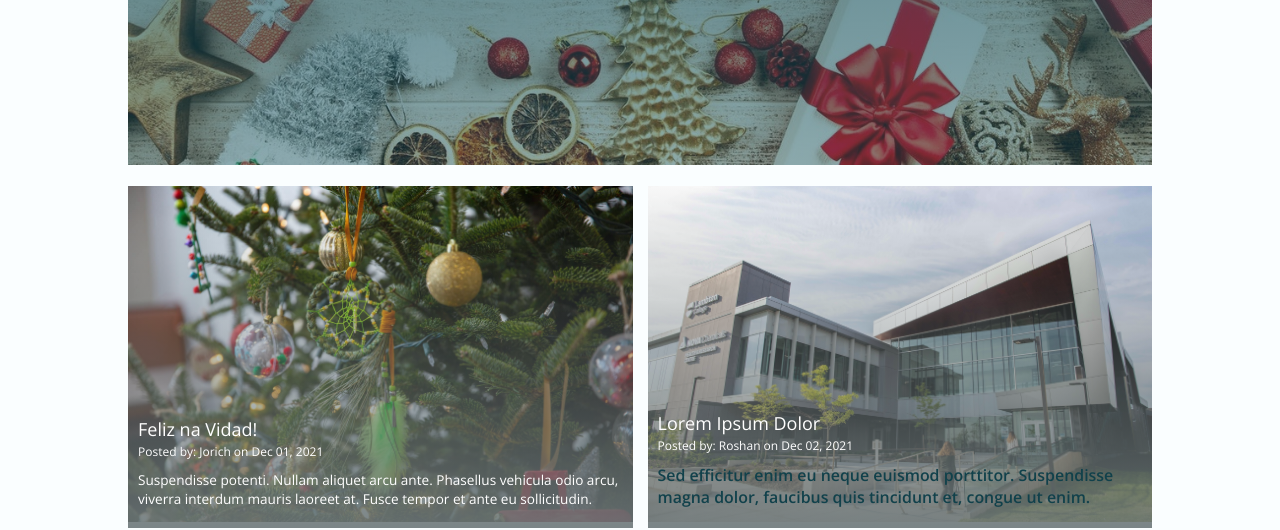
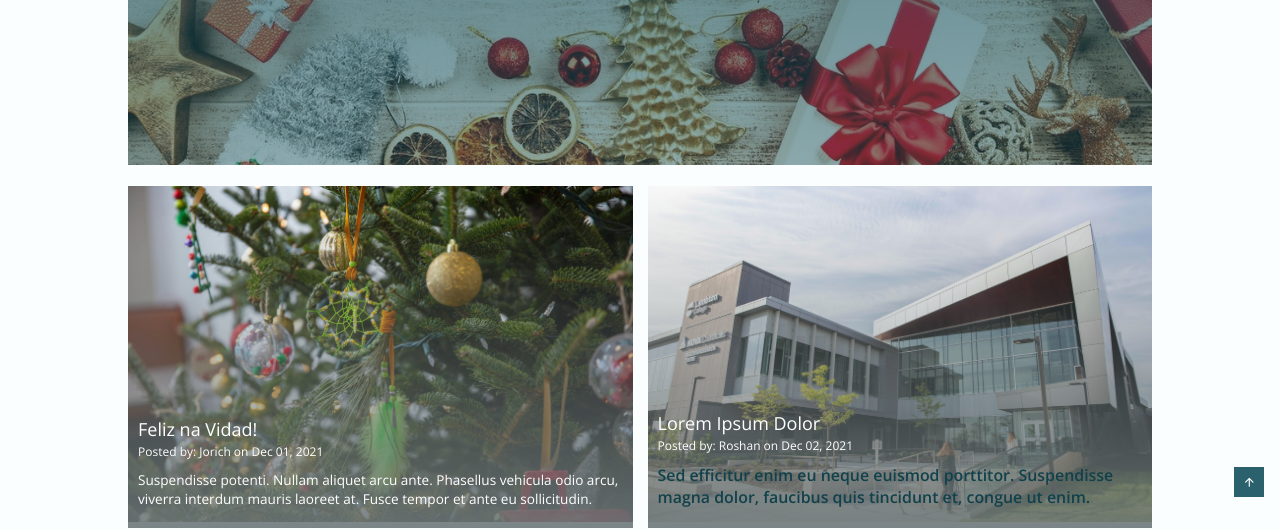
Before and after one commit to RanaBKamal/RanaBKamal.github.io, a plain HTML site: page UtopiaTravels/Blogs.html in a window 1280 px wide. Shown: the part 303-833 px from the top of the page. Drawn offline with nearby package versions, Linux system fonts and the light colour scheme; files whose address does not match are found by name.

Commit message:
scroll button bottom position fix

```diff
--- a/UtopiaTravels/css/index.css
+++ b/UtopiaTravels/css/index.css
@@ -415,7 +415,7 @@ input {
 .scrollup {
   position: fixed;
   right: 1rem;
-  bottom: -20%;
+  bottom: /*-20%*/0;
   background-color: var(--green-color);
   padding: 0.5rem;
   display: flex;
```
